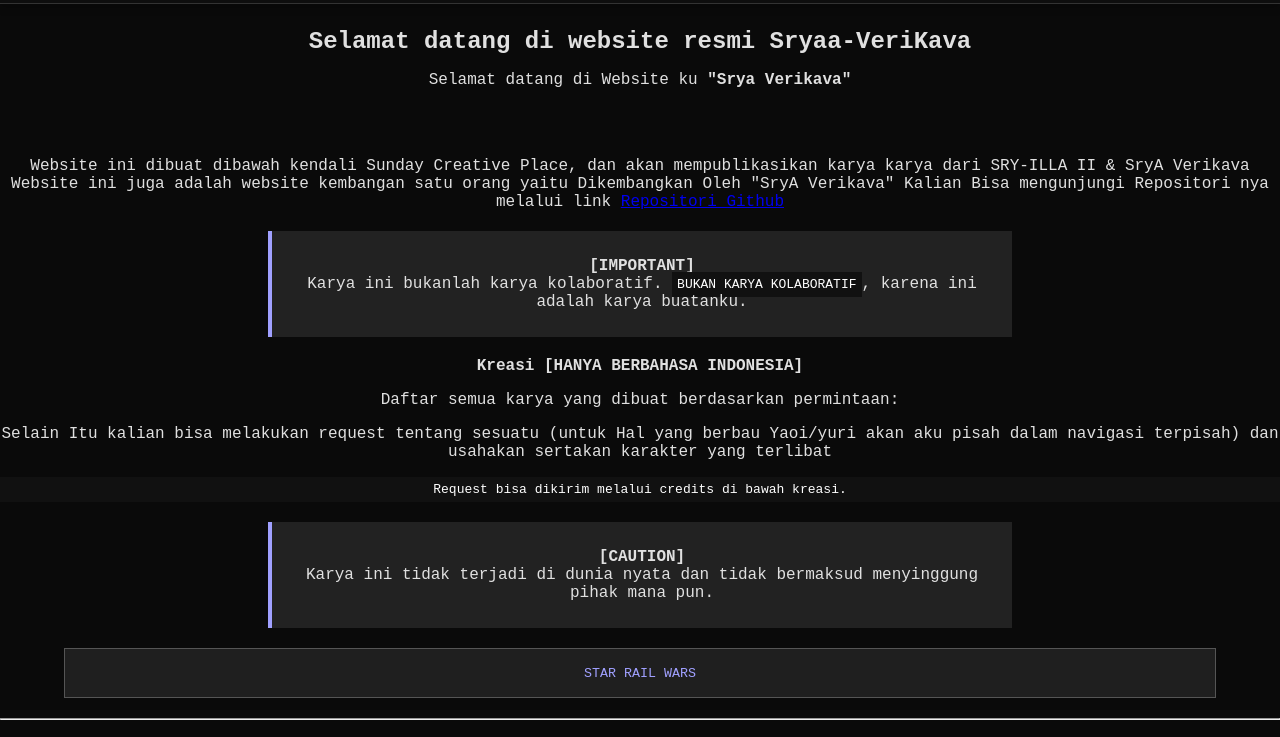
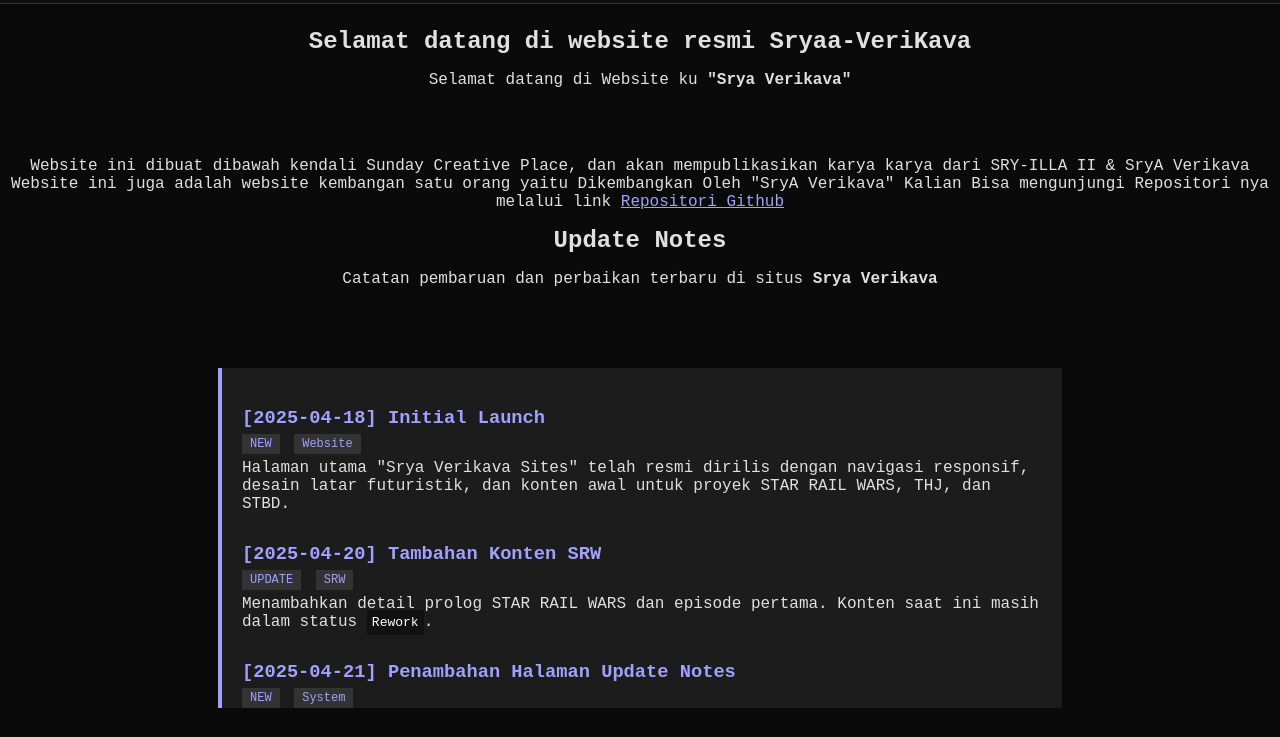
Before and after one commit to sryaarf/sryaa-verikagoras, a plain HTML site: page index.html in a window 1280 px wide. Shown: the part 44-781 px from the top of the page. Drawn offline with Linux system fonts and the light colour scheme.

Commit message:
Update index.html

```diff
--- a/index.html
+++ b/index.html
@@ -185,6 +185,45 @@
         padding: 10px 0;
       }
     }
+
+    .update-container {
+      max-width: 800px;
+      margin: 80px auto 40px auto;
+      padding: 20px;
+      background-color: #1c1c1c;
+      border-left: 4px solid #a0a0ff;
+      text-align: left;
+      overflow-y: scroll; /* Menambahkan scroll */
+      height: 300px; /* Atur sesuai kebutuhan */
+    }
+
+    .update-item {
+      margin-bottom: 30px;
+    }
+
+    .update-item h3 {
+      color: #a0a0ff;
+      margin-bottom: 5px;
+    }
+
+    .update-item p {
+      margin: 5px 0;
+    }
+
+    .tag {
+      display: inline-block;
+      padding: 3px 8px;
+      font-size: 12px;
+      background-color: #333;
+      color: #a0a0ff;
+      border-radius: 0px;
+      margin-right: 5px;
+    }
+
+    a {
+      color: #a0a0ff;
+      text-decoration: underline;
+    }
   </style>
 </head>
 <body>
@@ -203,6 +242,34 @@
     <p>Selamat datang di Website ku <strong>"Srya Verikava"</strong></p> <br><br>
     <p>Website ini dibuat dibawah kendali Sunday Creative Place, dan akan mempublikasikan karya karya dari SRY-ILLA II & SryA Verikava<br>
     Website ini juga adalah website kembangan satu orang yaitu Dikembangkan Oleh "SryA Verikava" Kalian Bisa mengunjungi Repositori nya melalui link <a href="https://github.com/drathaivehzuuryaaajyaqiuuu/sryaa-verikava">Repositori Github</a></p>
+
+    <h2>Update Notes</h2>
+  <p>Catatan pembaruan dan perbaikan terbaru di situs <strong>Srya Verikava</strong></p>
+
+  <div class="update-container">
+
+    <div class="update-item">
+      <h3>[2025-04-18] Initial Launch</h3>
+      <span class="tag">NEW</span>
+      <span class="tag">Website</span>
+      <p>Halaman utama "Srya Verikava Sites" telah resmi dirilis dengan navigasi responsif, desain latar futuristik, dan konten awal untuk proyek STAR RAIL WARS, THJ, dan STBD.</p>
+    </div>
+
+    <div class="update-item">
+      <h3>[2025-04-20] Tambahan Konten SRW</h3>
+      <span class="tag">UPDATE</span>
+      <span class="tag">SRW</span>
+      <p>Menambahkan detail prolog STAR RAIL WARS dan episode pertama. Konten saat ini masih dalam status <code>Rework</code>.</p>
+    </div>
+
+    <div class="update-item">
+      <h3>[2025-04-21] Penambahan Halaman Update Notes</h3>
+      <span class="tag">NEW</span>
+      <span class="tag">System</span>
+      <p>Menambahkan halaman khusus ini untuk mencatat perubahan dan pembaruan konten ke depannya.</p>
+    </div>
+
+  </div>
 
     <blockquote>
       <p><strong>[IMPORTANT]</strong><br>
```
